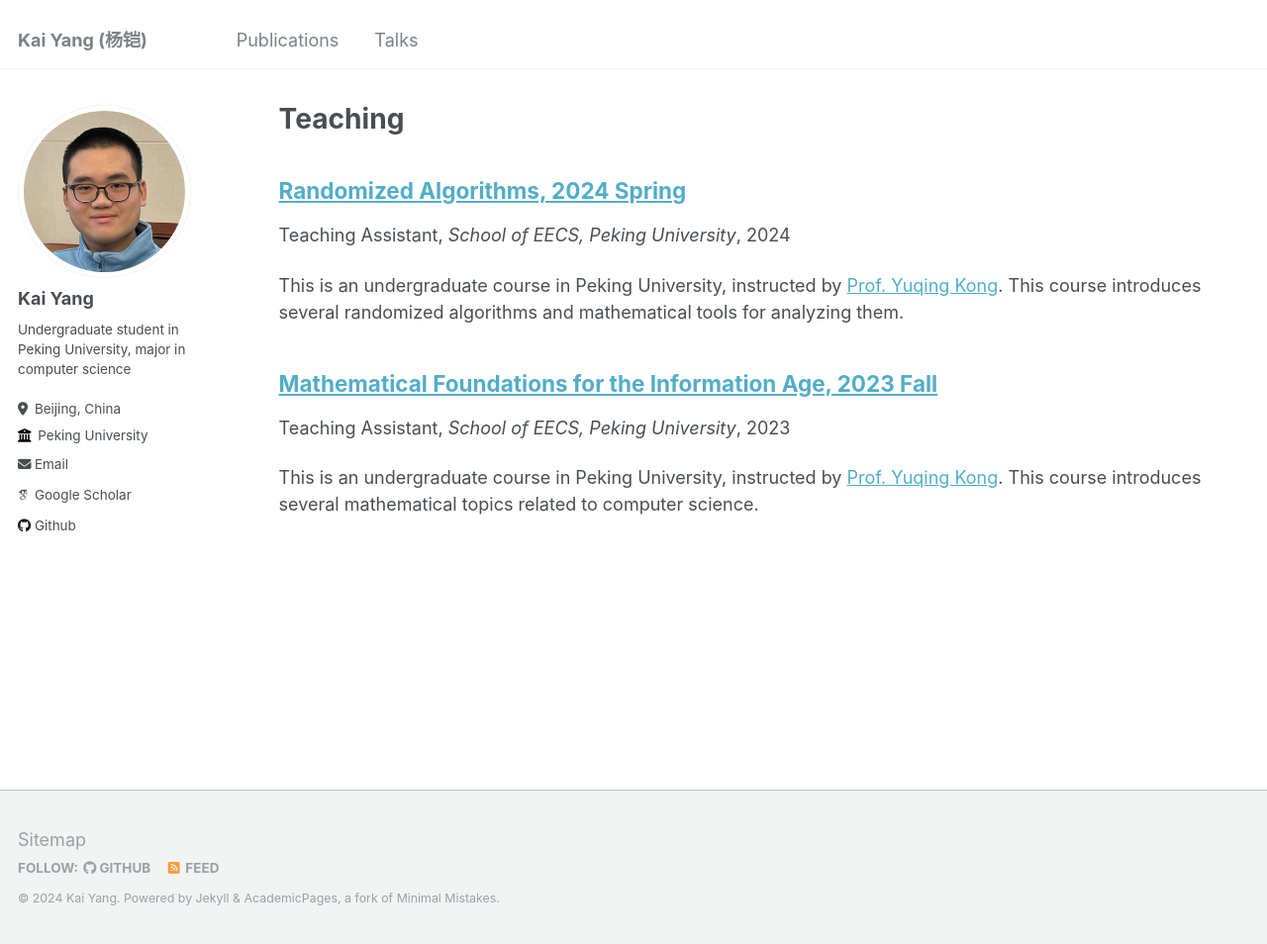
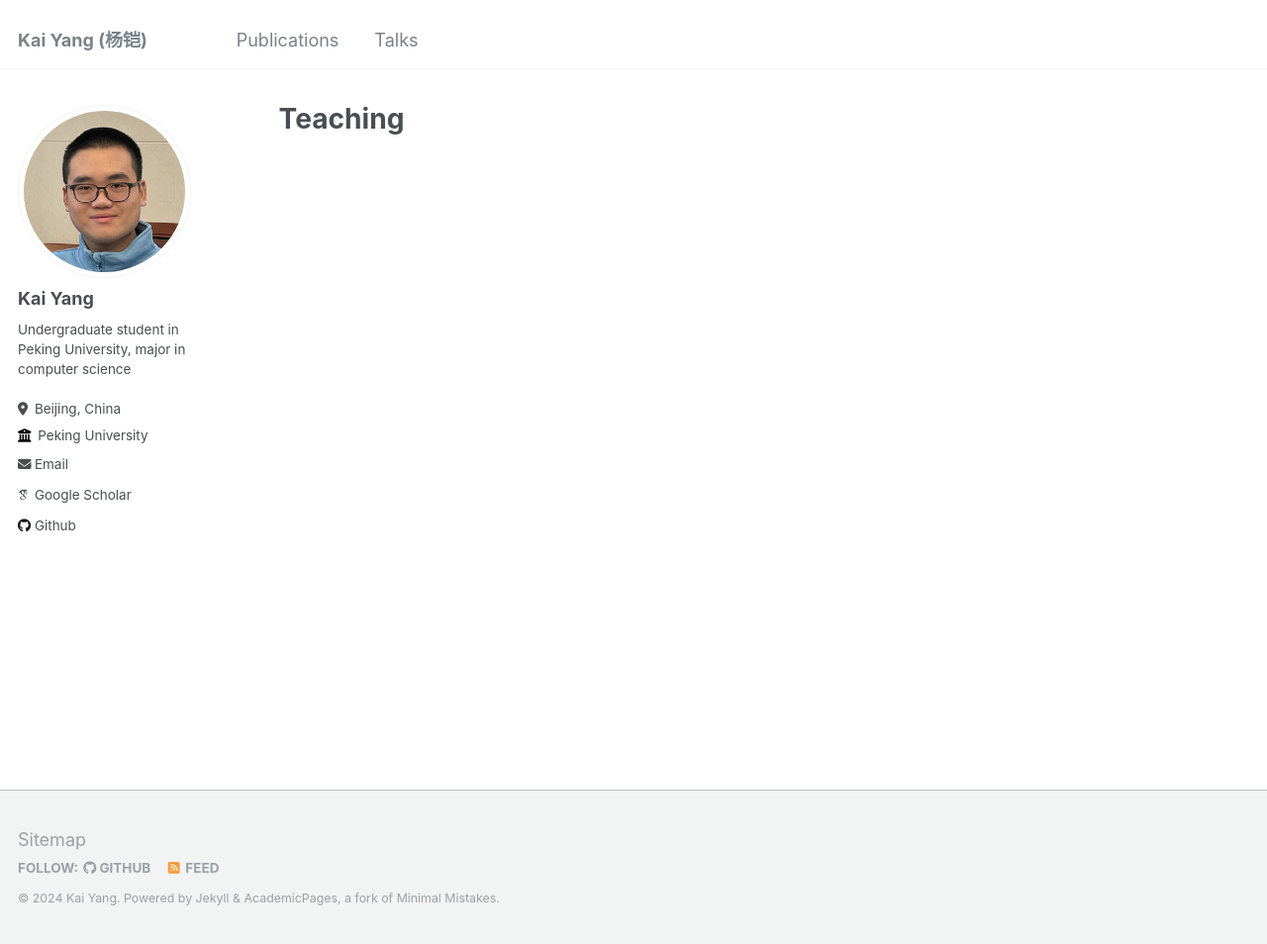
Before and after one commit to YK-YoungK/yk-youngk.github.io, a Jekyll site: the page built from _pages/teaching.html, in a window 1280 px wide and 954 px high. Shown: the whole window at 99% size. Built offline with Jekyll 4.4.1, drawn with Linux system fonts in a browser that asks for light colours; some web fonts are replaced.

Commit message:
Delete unused blogs and teaching pages

```diff
--- a/_config.yml
+++ b/_config.yml
@@ -78,7 +78,7 @@ author:
 teaser                   :  # filename of teaser fallback teaser image placed in /images/, .e.g. "500x300.png"
 breadcrumbs              : false # true, false (default)
 words_per_minute         : 160
-future                   : true
+future                   : false
 read_more                : "disabled" # if enabled, adds "Read more" links to excerpts
 talkmap_link             : false #change to true to add link to talkmap on talks page
 comments:
--- a/_teaching/2023-fall-MFIA.md
+++ /dev/null
@@ -1,28 +0,0 @@
----
-title: "Mathematical Foundations for the Information Age, 2023 Fall"
-collection: teaching
-type: "Teaching Assistant"
-permalink: /teaching/2023-fall-MFIA
-venue: "School of EECS, Peking University"
-date: 2023-09-01
-location: "Beijing, China"
----
-
-This is an undergraduate course in Peking University, instructed by [Prof. Yuqing Kong](https://cfcs.pku.edu.cn/yuqkong/). This course introduces several mathematical topics related to computer science.
-
-Lectures
-======
-Thursday, 7th to 8th sessions (15:10-17:00), Room 307, No.3 Teaching Building
-
-Contents
-======
-- High dimensional geometry
-- Singular value decomposition
-- Machine learning theory
-- Algorithms for massive data
-- Random graph
-- A lot of examples in application
-
-
-<!-- Heading 3
-====== -->
--- a/_teaching/2024-spring-RA.md
+++ /dev/null
@@ -1,43 +0,0 @@
----
-title: "Randomized Algorithms, 2024 Spring"
-collection: teaching
-type: "Teaching Assistant"
-permalink: /teaching/2024-spring-RA
-venue: "School of EECS, Peking University"
-date: 2024-03-01
-location: "Beijing, China"
----
-
-This is an undergraduate course in Peking University, instructed by [Prof. Yuqing Kong](https://cfcs.pku.edu.cn/yuqkong/). This course introduces several randomized algorithms and mathematical tools for analyzing them.
-
-Lectures
-======
-Monday, 5th to 6th sessions (13:00-14:50), Room 306, No.2 Teaching Building
-
-Thursday, 3th to 4th sessions (10:10-12:00), Room 306, No.2 Teaching Building
-
-
-Contents
-======
-1. Randomized algorithms
-  - Identity testing
-  - Perfect matching
-  - Primality testing
-2. Probabilistic analysis
-  - Probabilistic method
-  - Second moment method
-  - Psuedo-randomness and universal hashing
-  - Unbiased estimator
-  - Chernoff bound
-  - Stochastic dominance
-  - Dimensional reduction
-  - Lovasz’s Local Lemma
-3. Stochastic process
-  - Branching Process
-  - Markov Chain
-  - Martingale and Azuma’s Inequality
-  - Optional Stopping Theorem
-4. A lot of examples in application
-
-<!-- Heading 3
-====== -->
```
Also changed, not shown: _posts/2012-08-14-blog-post-1.md (deleted, +0 -20 lines), _posts/2013-08-14-blog-post-2.md (deleted, +0 -20 lines), _posts/2014-08-14-blog-post-3.md (deleted, +0 -20 lines), _posts/2015-08-14-blog-post-4.md (deleted, +0 -20 lines).
